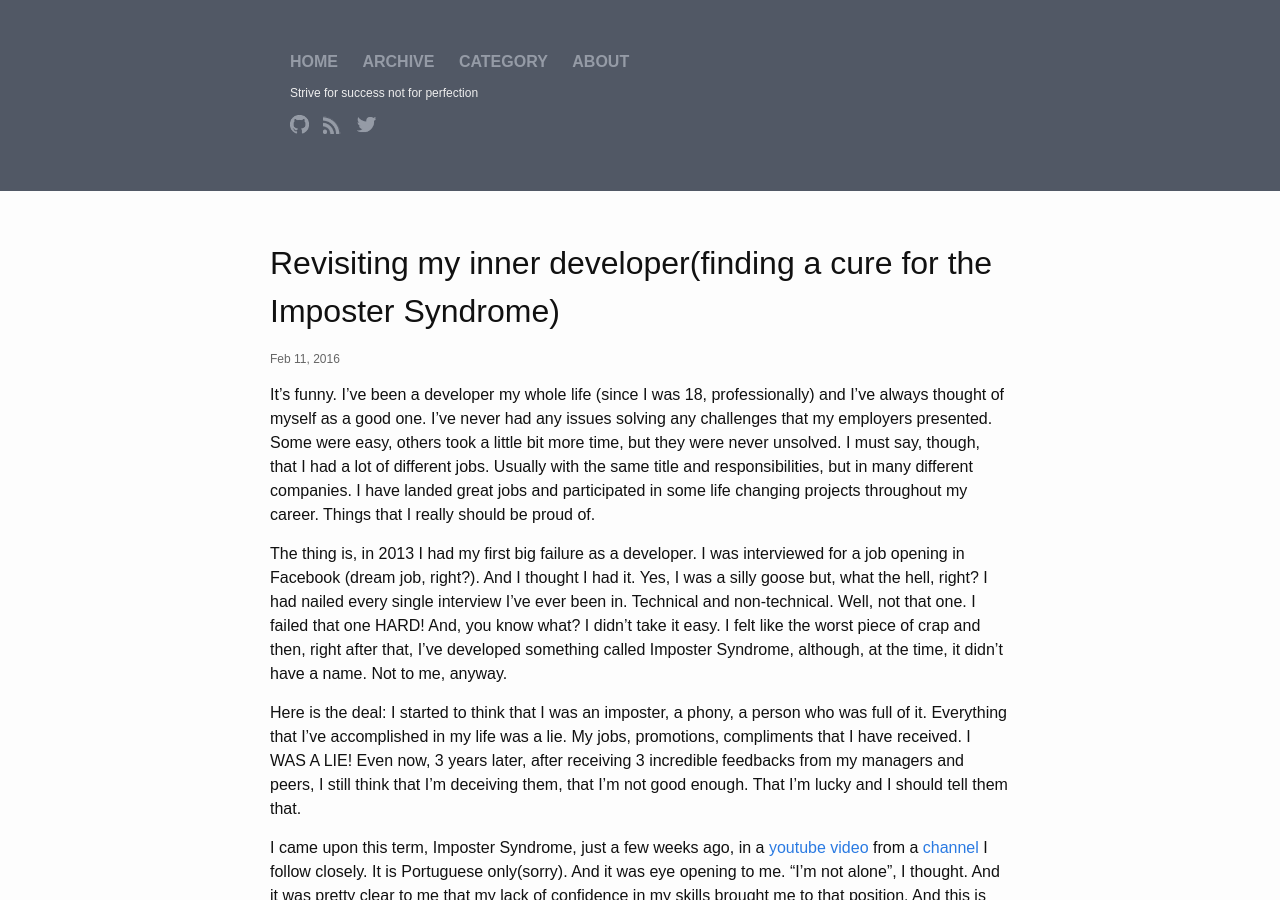
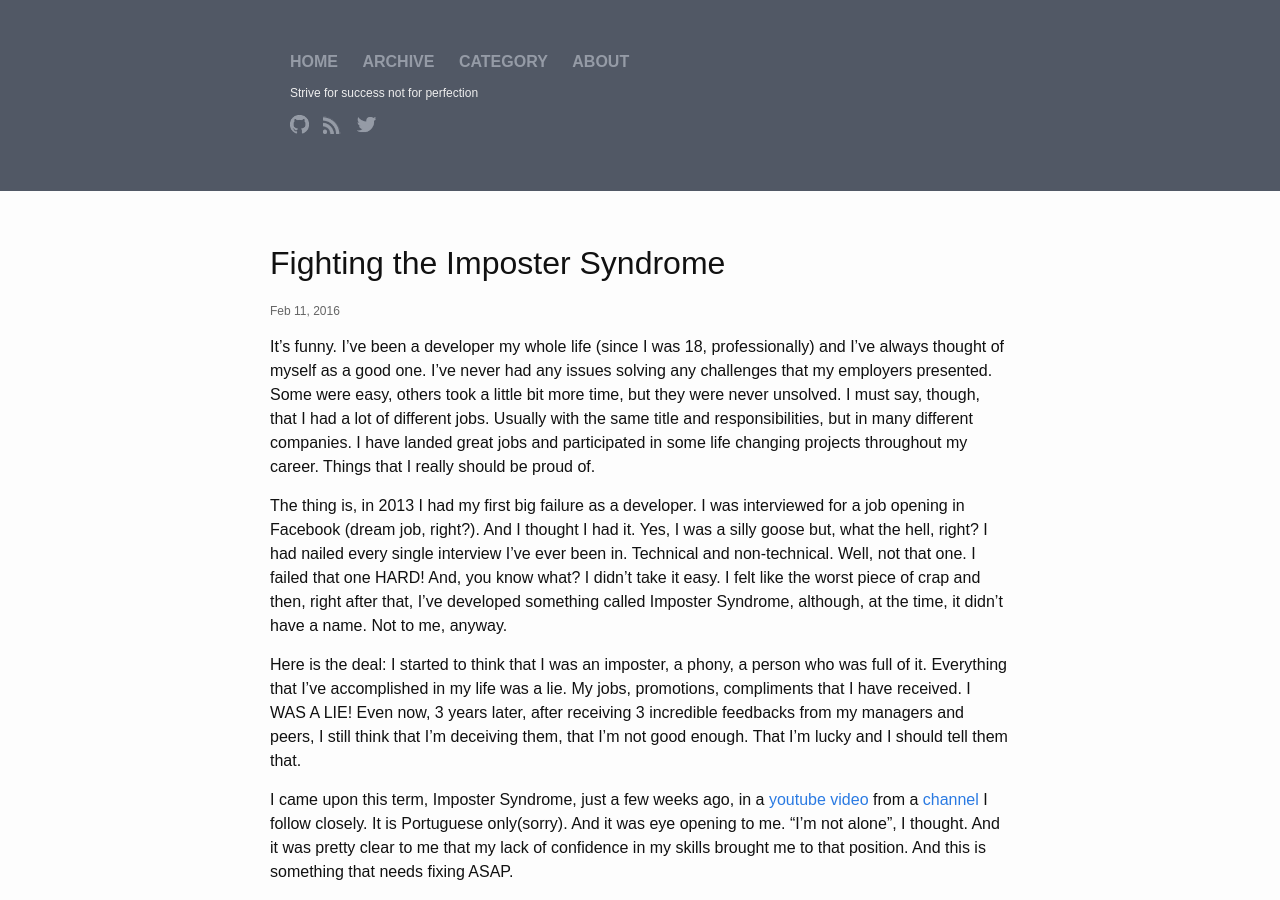
Before and after one commit to rochabr/rochabr.github.io, a Jekyll site: the page built from _posts/2016-02-10-revisiting-my-inner-developer.markdown, in a window 1280 px wide and 900 px high. Built offline with Jekyll 4.4.1, drawn with Linux system fonts in a browser that asks for light colours.

Commit message:
changing name

```diff
--- a/_posts/2016-02-10-revisiting-my-inner-developer.markdown
+++ b/_posts/2016-02-10-revisiting-my-inner-developer.markdown
@@ -1,6 +1,6 @@
 ---
 layout: post
-title:  "Revisiting my inner developer(finding a cure for the Imposter Syndrome)"
+title:  "Fighting the Imposter Syndrome"
 date:   2016-02-11 6:28:00
 categories: developer ios job life
 ---
```
